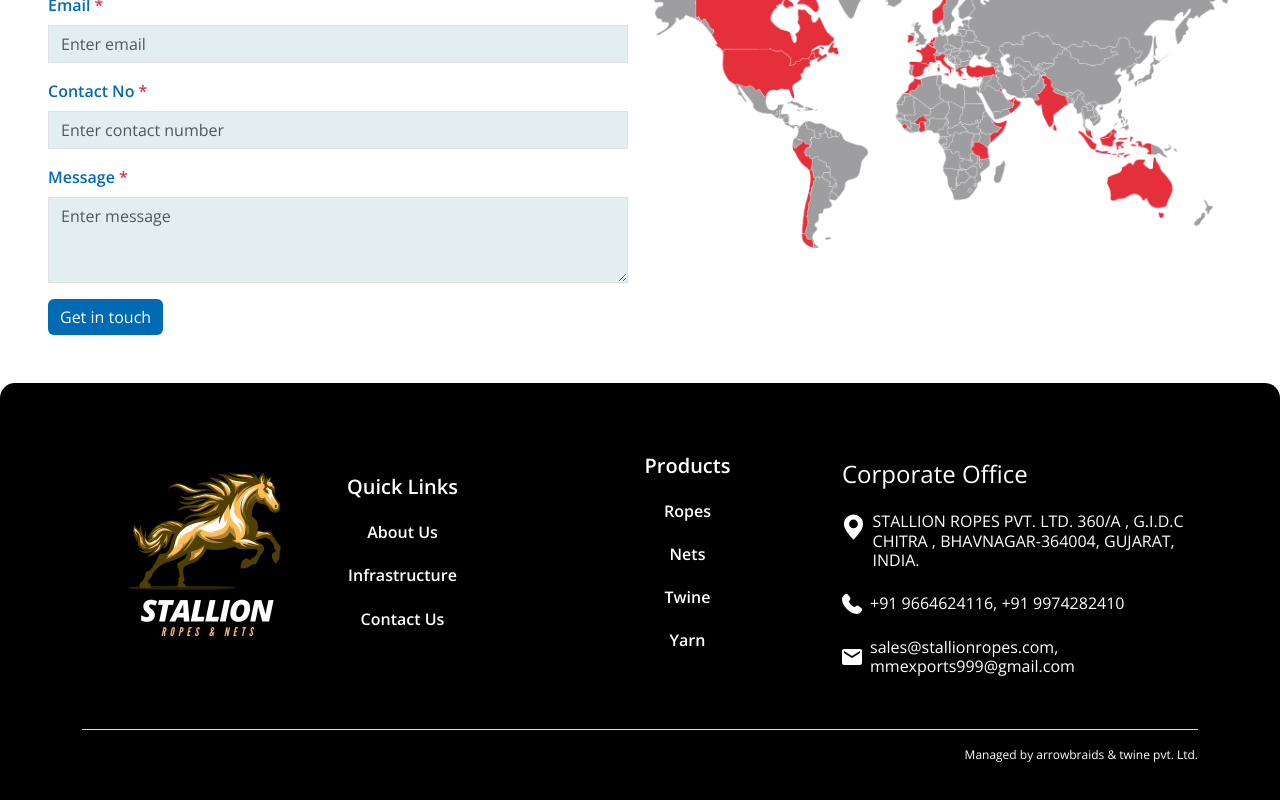
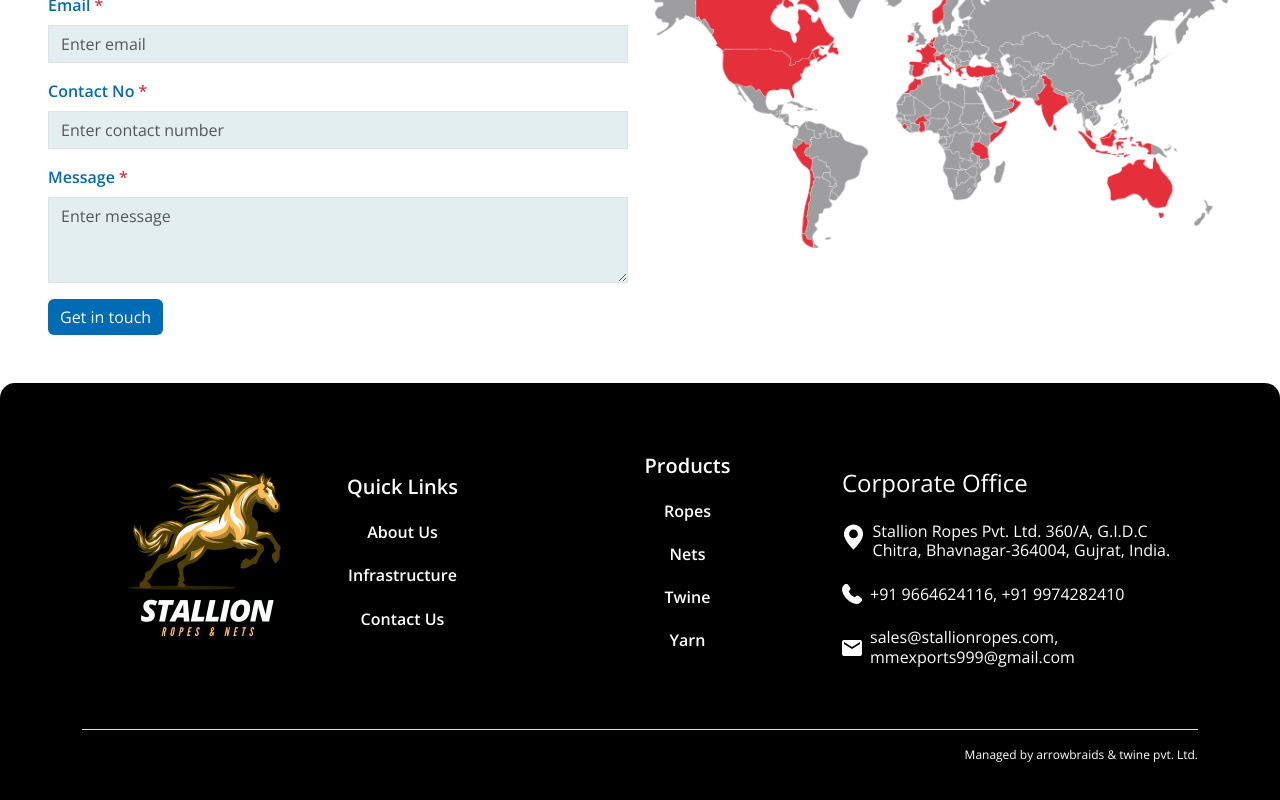
Before and after one commit to omgohel/stallian-ropes, a React (Create React App) app: page / in a window 1280 px wide. Shown: the part 3566-4366 px from the top of the page. Built offline with nearby package versions, Linux system fonts and the light colour scheme.

Commit message:
address changed

```diff
--- a/src/components/Footer.jsx
+++ b/src/components/Footer.jsx
@@ -129,7 +129,7 @@
                 style={{ color: "white" }}
               />
               <h6 className="font-white ms-2 mb-0">
-                STALLION ROPES PVT. LTD. 360/A , G.I.D.C CHITRA , BHAVNAGAR-364004, GUJARAT, INDIA.
+                Stallion Ropes Pvt. Ltd. 360/A, G.I.D.C Chitra, Bhavnagar-364004, Gujrat, India.
               </h6>
             </div>
             <div className="d-flex align-items-center mt-4">
```
